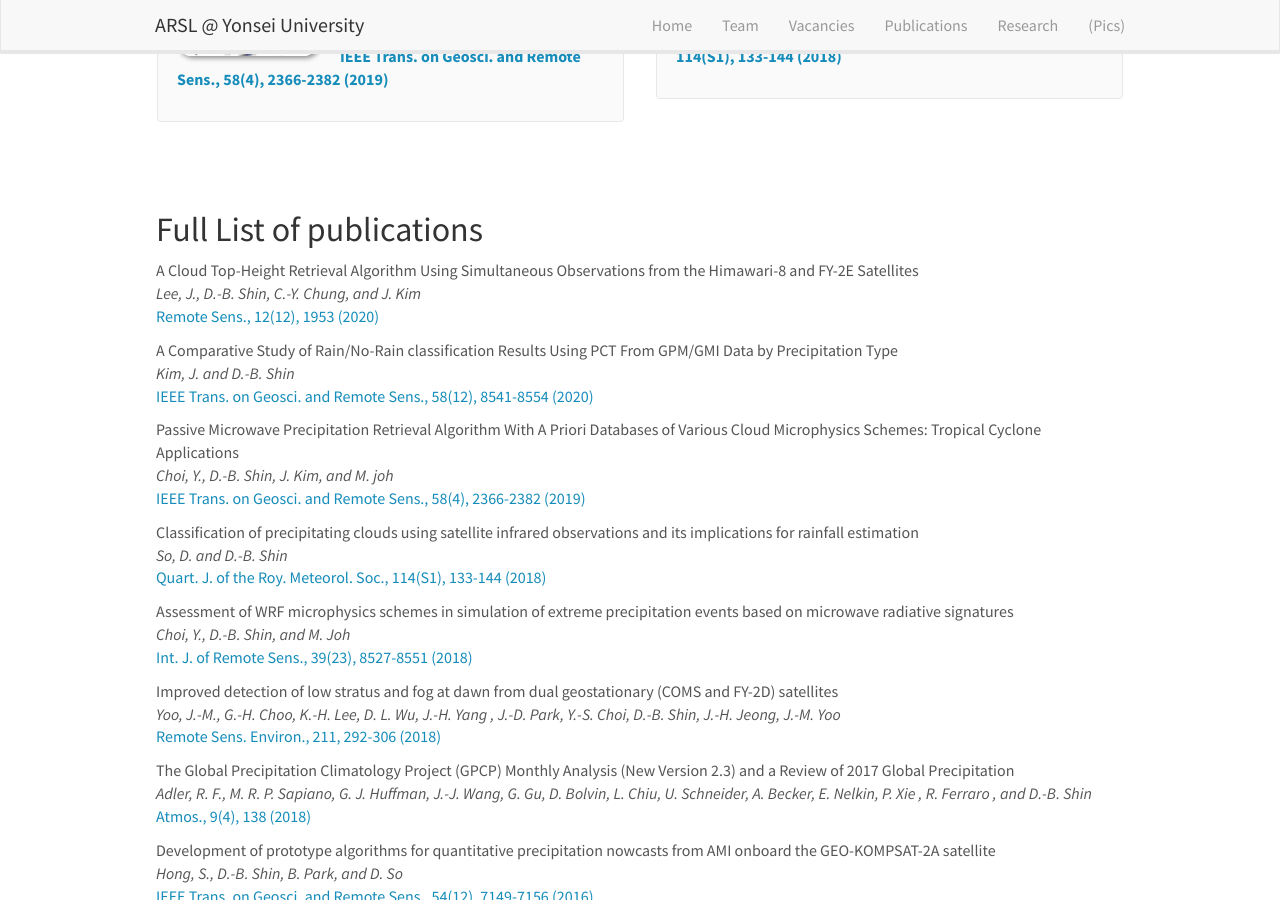
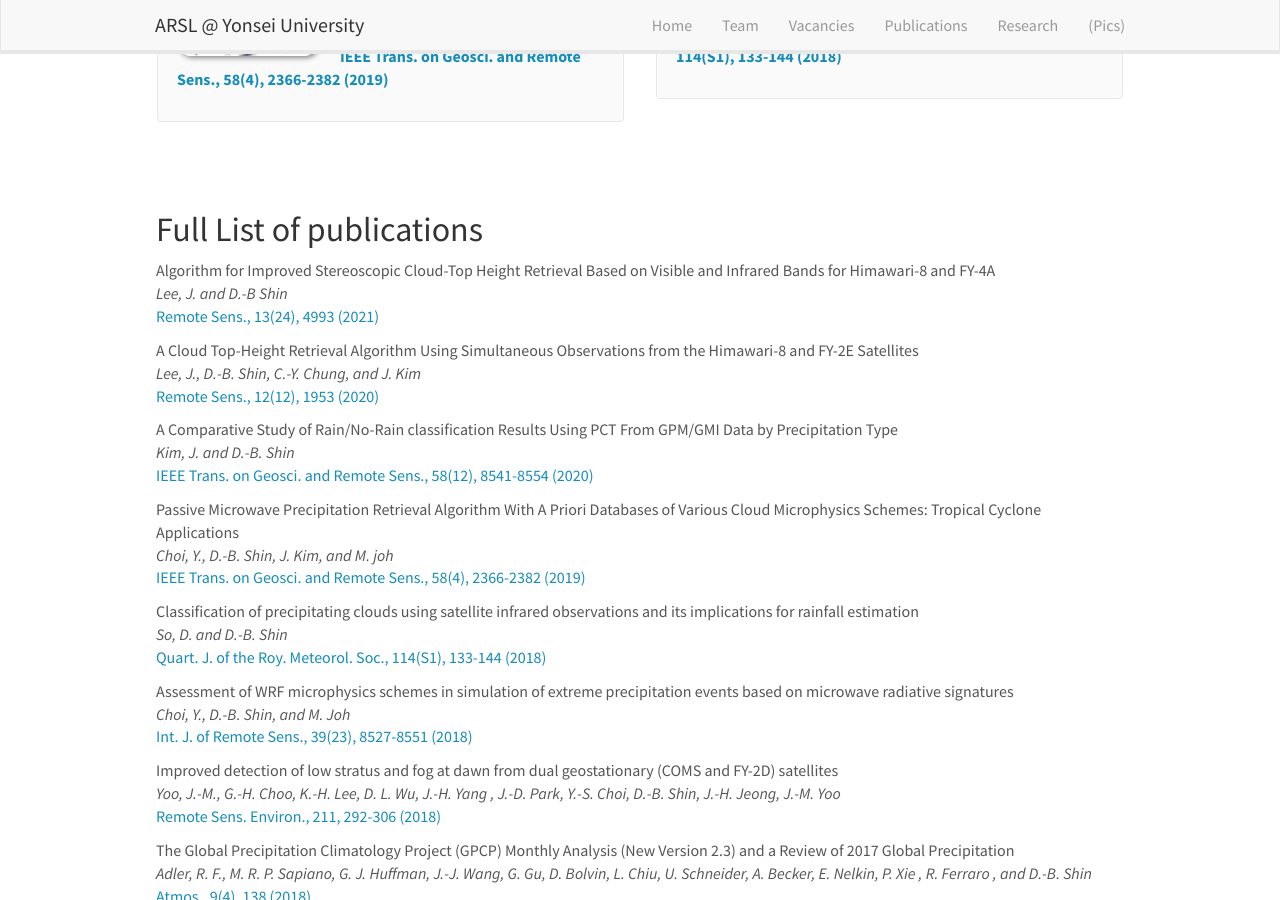
Before and after one commit to roo2003/roo2003.github.io, a Jekyll site: the page built from _pages/publications.md, in a window 1280 px wide and 900 px high, scrolled down 811 px. Built offline with Jekyll 4.4.1, drawn with Linux system fonts in a browser that asks for light colours; nearby versions of some CDN libraries.

Commit message:
Update publist.yml

```diff
--- a/_data/publist.yml
+++ b/_data/publist.yml
@@ -1,3 +1,12 @@
+- title: "Algorithm for Improved Stereoscopic Cloud-Top Height Retrieval Based on Visible and Infrared Bands for Himawari-8 and FY-4A"
+  image: Pub_CTH.jpg
+  description: "We introduce a dual-GEO CTH algorithm based on the parallax, which is the difference in the apparent position of clouds observed from two GEO satellites simultaneously."
+  authors: Lee, J. and D.-B Shin
+  link:
+    url: https://doi.org/10.3390/rsl3244993
+    display: Remote Sens., 13(24), 4993 (2021)
+  highlight: 0
+
 - title: "A Cloud Top-Height Retrieval Algorithm Using Simultaneous Observations from the Himawari-8 and FY-2E Satellites"
   image: Pub_CTH.jpg
   description: "We introduce a dual-GEO CTH algorithm based on the parallax, which is the difference in the apparent position of clouds observed from two GEO satellites simultaneously."
```
